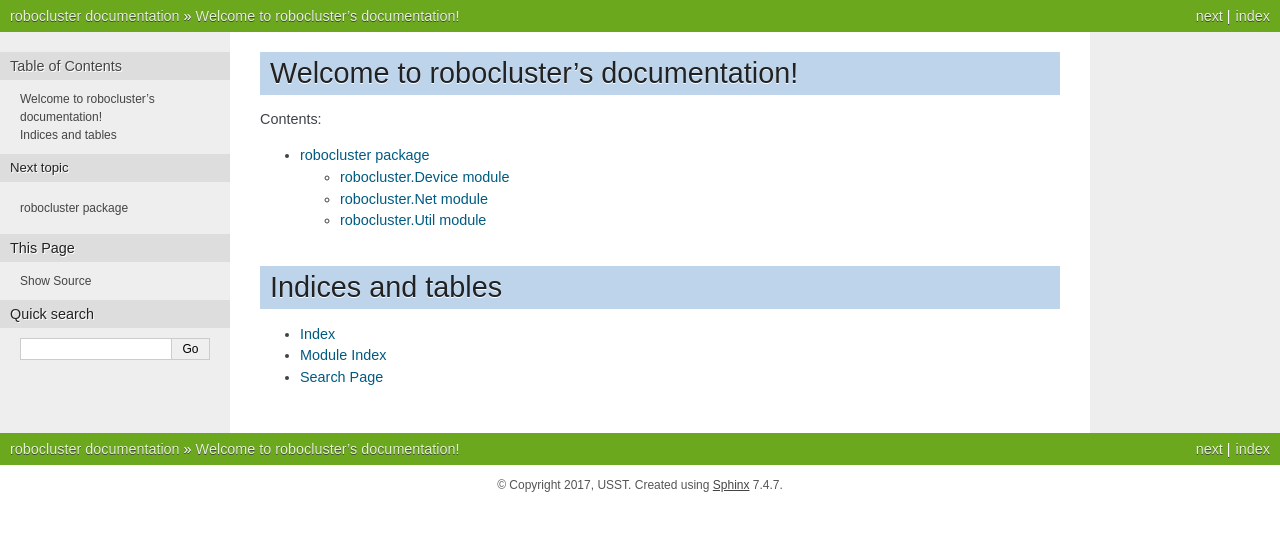
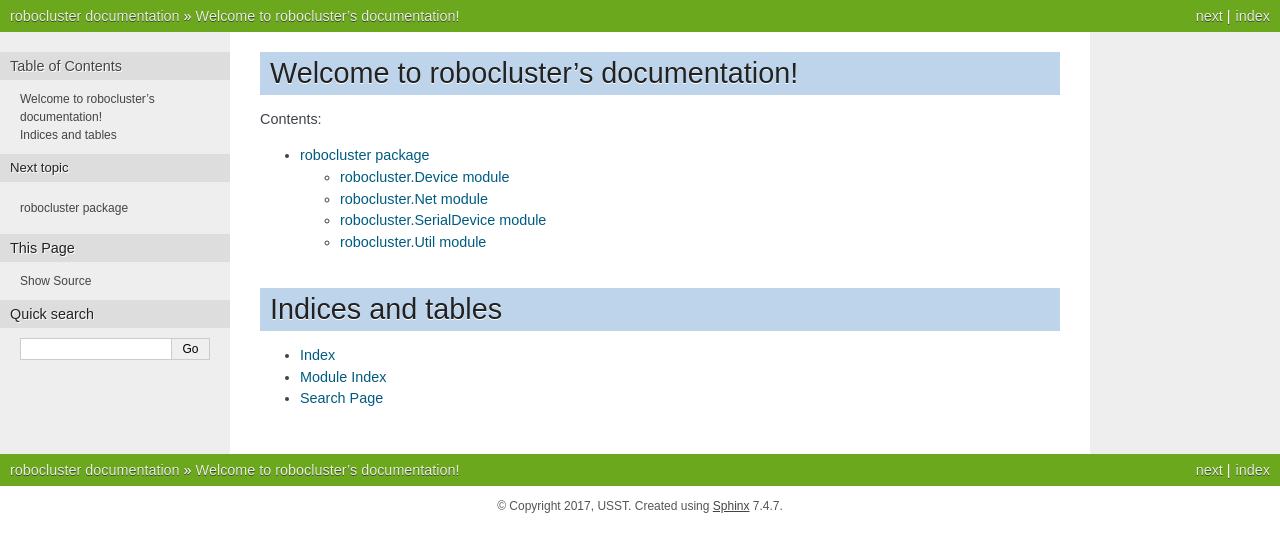
Before and after one commit to UofSSpaceTeam/robocluster, a Sphinx documentation site: the page built from docs/source/index.rst, in a window 1280 px wide. Shown: the top 552 px of the page. Built offline with Sphinx 7.4.7, drawn with Linux system fonts in a browser that asks for light colours.

Commit message:
Added SerialDevice to sphinx docs

```diff
--- a/docs/source/robocluster.rst
+++ b/docs/source/robocluster.rst
@@ -10,9 +10,17 @@ robocluster.Device module
     :show-inheritance:
 
 robocluster.Net module
--------------------------
+----------------------
 
 .. automodule:: robocluster.net
+    :members:
+    :undoc-members:
+    :show-inheritance:
+
+robocluster.SerialDevice module
+-------------------------------
+
+.. automodule:: robocluster.serial
     :members:
     :undoc-members:
     :show-inheritance:
```
